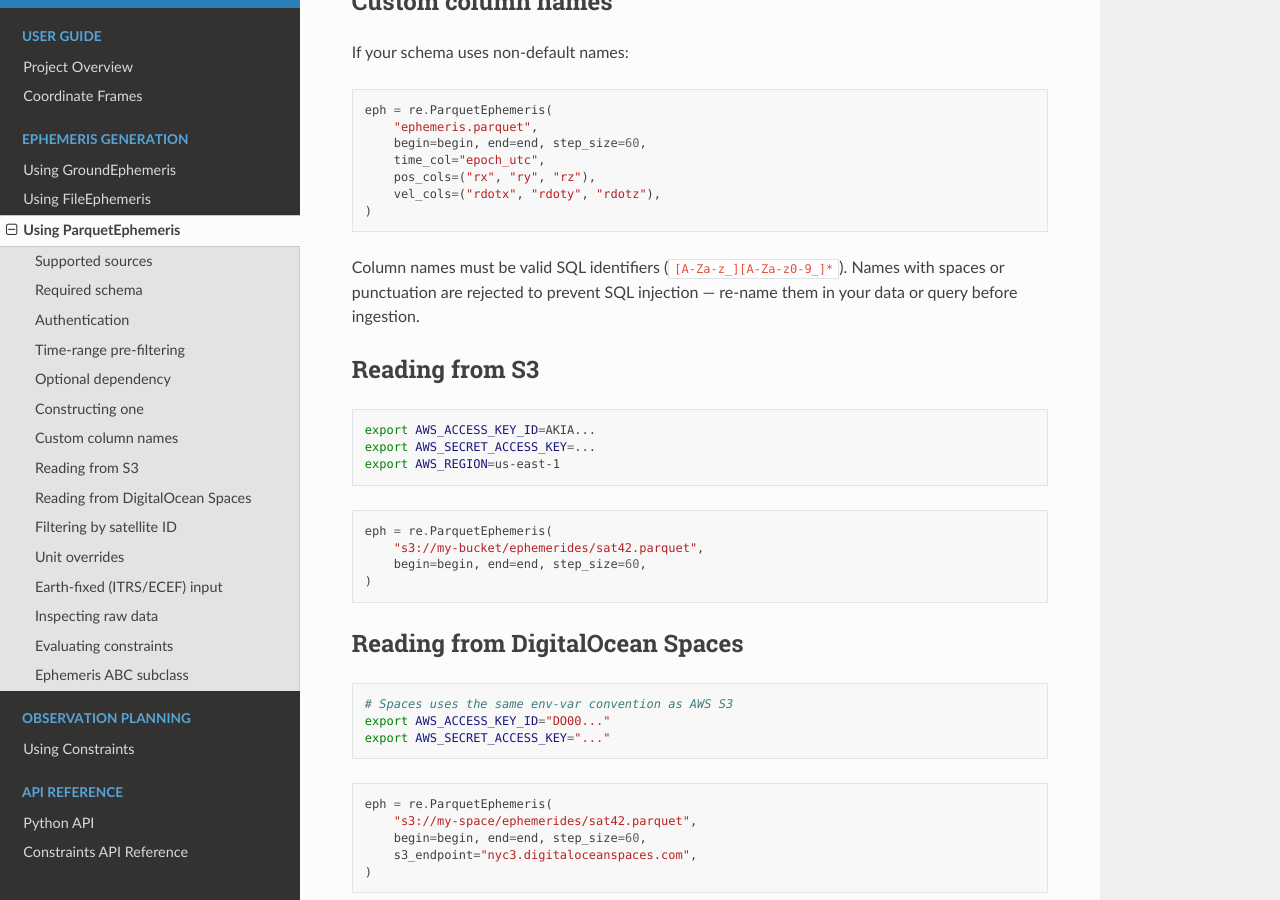
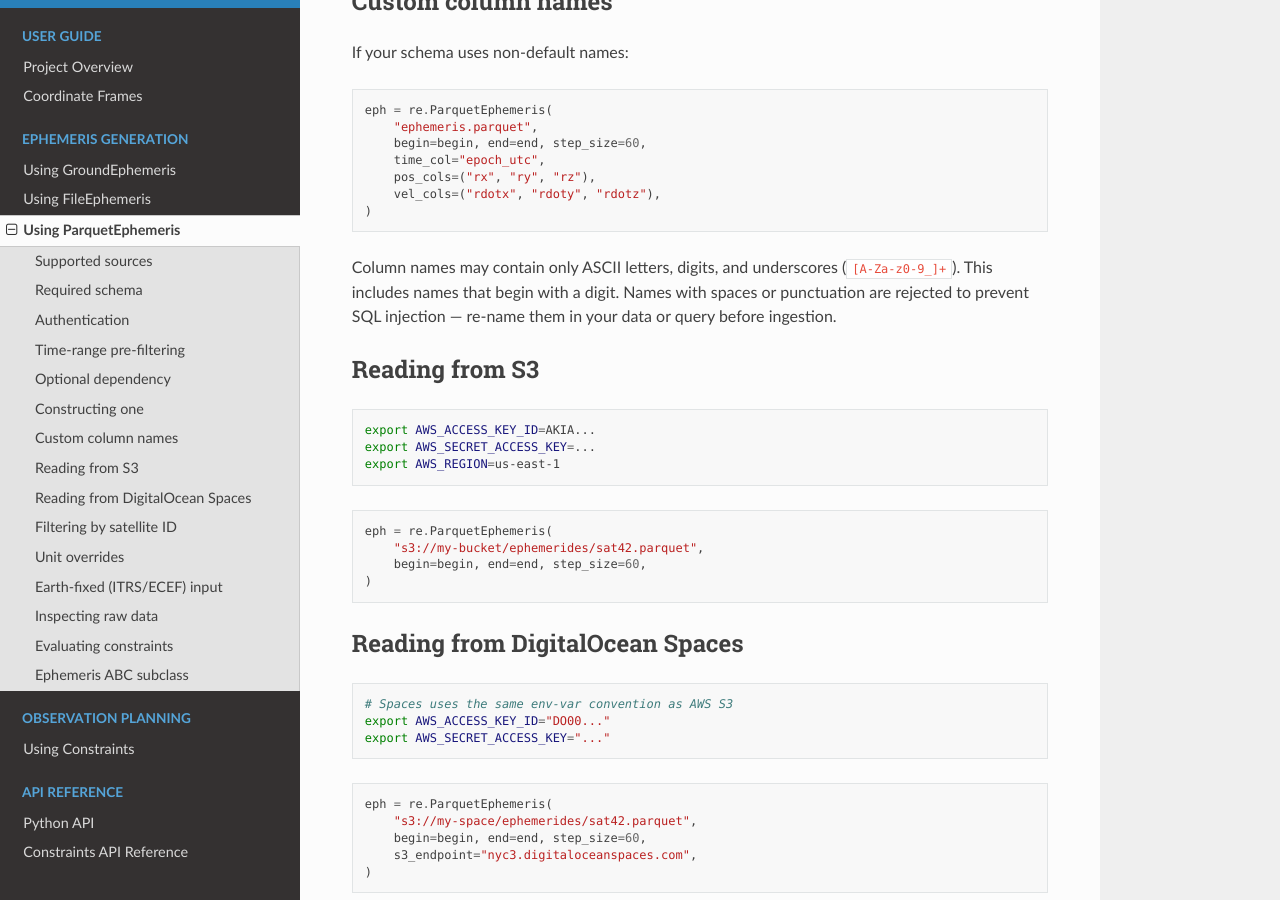
Before and after one commit to CosmicFrontierLabs/rust-ephem, a Sphinx documentation site: the page built from docs/ephemeris_parquet.rst, in a window 1280 px wide and 900 px high, scrolled down 2630 px. Built offline with Sphinx 7.4.7 and the Read the Docs theme 3.1.0, drawn with Linux system fonts in a browser that asks for light colours; pages that are not in the unit, such as notebooks, are missing from menus.

Commit message:
Potential fix for pull request finding
Co-authored-by: Copilot Autofix powered by AI <175728472+Copilot@users.noreply.github.com>

```diff
--- a/docs/ephemeris_parquet.rst
+++ b/docs/ephemeris_parquet.rst
@@ -143,10 +143,10 @@ If your schema uses non-default names:
         vel_cols=("rdotx", "rdoty", "rdotz"),
     )
 
-Column names must be valid SQL identifiers
-(``[A-Za-z_][A-Za-z0-9_]*``). Names with spaces or punctuation are rejected
-to prevent SQL injection — re-name them in your data or query before
-ingestion.
+Column names may contain only ASCII letters, digits, and underscores
+(``[A-Za-z0-9_]+``). This includes names that begin with a digit. Names
+with spaces or punctuation are rejected to prevent SQL injection — re-name
+them in your data or query before ingestion.
 
 Reading from S3
 ---------------
```
